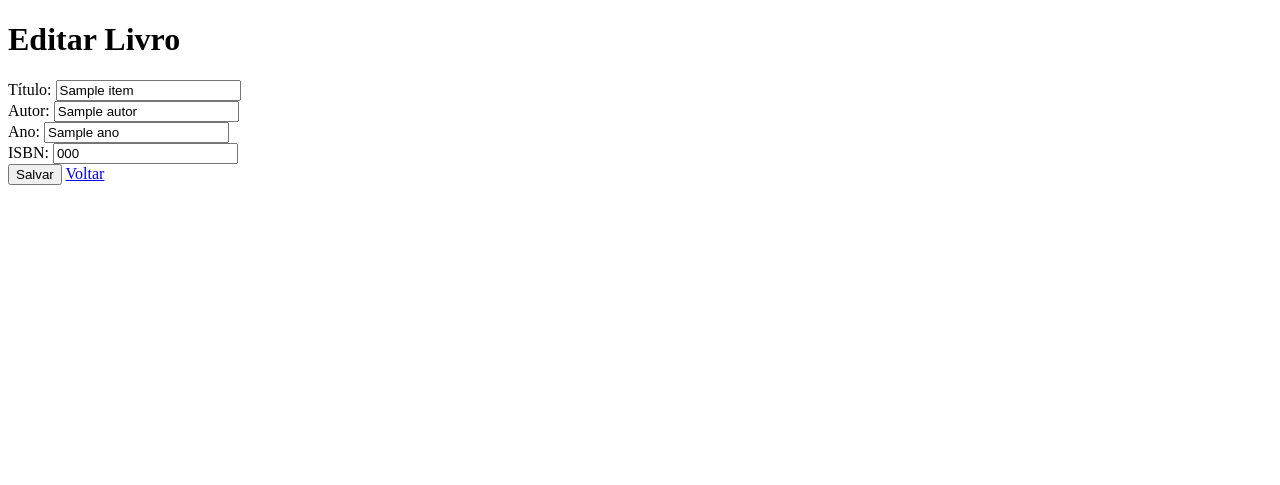
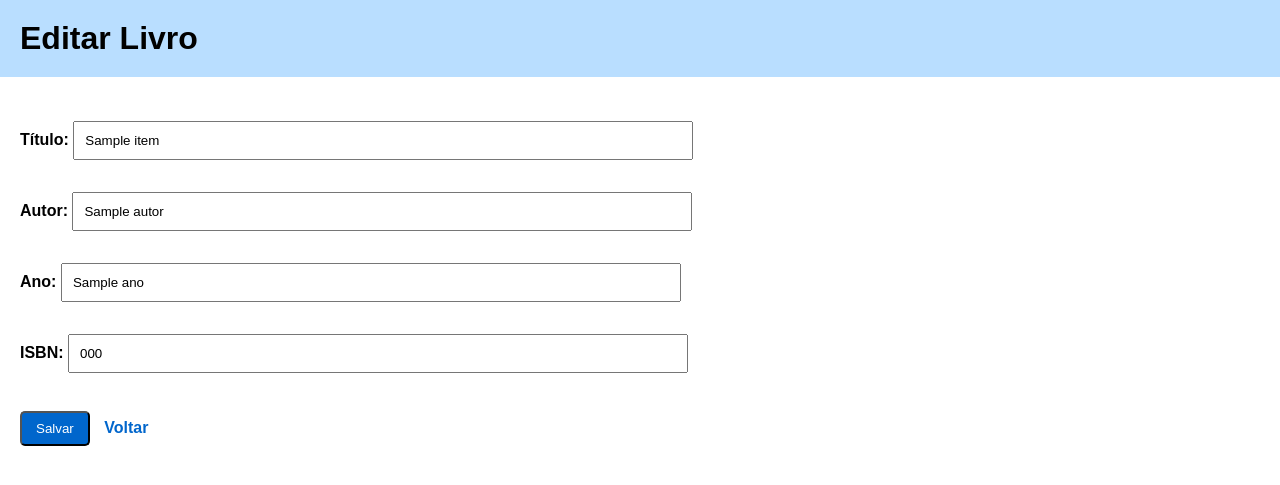
Before and after one commit to clayalexssander/Biblioteca-HBR, a Django app: page /livros/1/editar/ in a window 1280 px wide. Shown: the top 485 px of the page. Run offline with Django 5.2, Linux system fonts and the light colour scheme; tables that the repository leaves empty hold one stand-in row (values such as "Sample post"); a database or web service that is not in the repository returns one stand-in record (values such as "Sample title"); data that the repository does not hold is empty.

Commit message:
style: adicionei estilização na parte de livros

```diff
--- a/bibliotecahbr/frontend/templates/frontend/livro_form.html
+++ b/bibliotecahbr/frontend/templates/frontend/livro_form.html
@@ -3,6 +3,61 @@
   <head>
     <meta charset="utf-8">
     <title>Livro</title>
+    <style>
+      body {
+      font-family: Arial, Helvetica, sans-serif;
+      margin: 0;
+      padding: 0;
+    }
+
+     h1 {
+      background-color: rgb(185, 222, 255);
+      margin: 0px;
+      padding: 20px;
+    }
+     label {
+      display: block;
+      margin-bottom: 10px;
+      font-weight: bold;
+    }
+
+    input {
+      width: 50%;
+      padding: 10px;
+      margin-top: 4px;
+      box-sizing: border-box;
+    }
+
+  form {
+    margin-top: 20px;
+    padding: 20px;
+    }
+    button {
+      padding: 8px 14px;
+      margin-top: 10px;
+      cursor: pointer;
+      background-color: #0066cc;
+      border-radius: 5px;
+      color: white;
+    }
+
+    a {
+      margin-left: 10px;
+      color: #0066cc;
+      text-decoration: none;
+      font-weight: bold;
+    }
+
+    a:hover {
+      text-decoration: underline;
+    }
+
+    .erro {
+      color: red;
+      text-align: center;
+      margin-bottom: 15px;
+    }
+    </style>
   </head>
   <body>
     <h1>{% if form_data.id_livro %}Editar{% else %}Novo{% endif %} Livro</h1>
--- a/bibliotecahbr/frontend/templates/frontend/menu.html
+++ b/bibliotecahbr/frontend/templates/frontend/menu.html
@@ -4,8 +4,7 @@
     <meta charset="utf-8">
     <title>Menu</title>
      <style>
-      body
-      {
+      body{
       font-family: Arial, Helvetica, sans-serif;
       margin: 0;
       padding: 0;
```
Also changed, not shown: bibliotecahbr/frontend/templates/frontend/livro_detail.html (+29 -0 lines), bibliotecahbr/frontend/templates/frontend/livro_list.html (+50 -0 lines).
